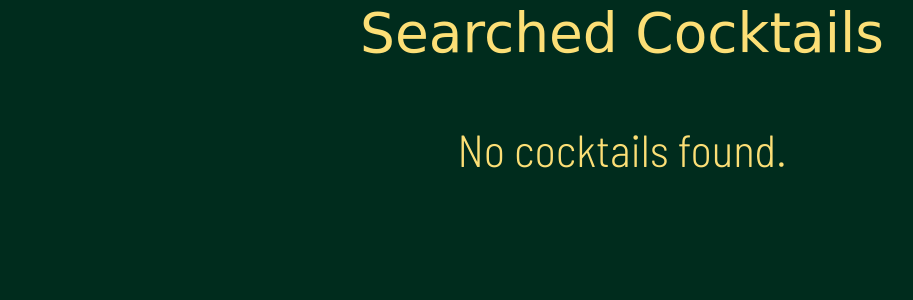
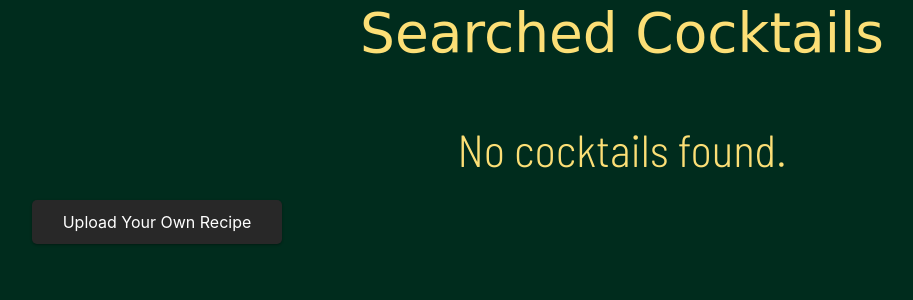
Before and after one commit to xNatthapol/SIP, a Django app: page /SIP/ in a window 1280 px wide. Shown: the part 170-470 px from the top of the page, without its empty margins (18-931 px from the left). Run offline with Django 4.2, Linux system fonts and the light colour scheme; data that the repository does not hold is empty; parts of the project's set-up code (start-up, migrations or seed data) failed here and were passed over; some libraries are stand-ins or nearby versions; some web fonts are replaced.

Commit message:
add upload button by Unikorn996

```diff
--- a/SIP/templates/sip/index.html
+++ b/SIP/templates/sip/index.html
@@ -121,6 +121,38 @@
         border-radius: 5px;
     }
 
+<!--    .upload {-->
+<!--        font-family: 'Barlow Semi Condensed', sans-serif;-->
+<!--        text-decoration: none;-->
+<!--        background-color: white;-->
+<!--        border-radius: 25px;-->
+<!--        box-shadow: rgba(0, 0, 0, 0.12) 0px 1px 3px, rgba(0, 0, 0, 0.24) 0px 1px 2px;-->
+<!--        margin-left: 25px;-->
+<!--        font-size: 15px;-->
+<!--        font-weight: 600;-->
+<!--        color: white;-->
+<!--        word-wrap: break-word;-->
+<!--        padding-left: 20px;-->
+<!--        padding-right: 20px;-->
+<!--        margin-top: 5.5px;-->
+<!--        height: 30px;-->
+<!--        line-height: 11px;-->
+<!--    }-->
+
+    .upl {
+        display: block;
+        width: 250px;
+        box-shadow: rgba(0, 0, 0, 0.12) 0px 1px 3px, rgba(0, 0, 0, 0.24) 0px 1px 2px;
+        background-color: #282828;
+        text-align: center;
+        border-radius: 5px;
+        margin-top: 9px;
+        padding: 10px;
+        padding-left: 15px;
+        padding-right: 15px;
+        color: white;
+    }
+
     /* @keyframes carousel {
         0% {
             transform: translateX(0);
@@ -187,10 +219,16 @@
                 </div>
             {% endfor %}
         </div>
+        <br>
+            <a class="upload" href="{% url 'SIP:upload_image' %}"><p class="upl">Upload Your Own Recipe</p></a>
         {% else %}
             <p class="text-not-found">No cocktails found.</p>
+        <a class="upload" href="{% url 'SIP:upload_image' %}"><p class="upl">Upload Your Own Recipe</p></a>
         {% endif %}
     {% endif %}
+
+<!--    <a class="upload" href="{% url 'SIP:upload_image' %}"><p class="text">Upload</p></a>-->
+
 
 
 </body>
@@ -203,27 +241,6 @@ $(document).ready(function(){
     centerPadding: '60px',
     slidesToShow: 3,
     responsive: [
-      {
-        breakpoint: 768,
-        settings: {
-          arrows: false,
-          centerMode: true,
-          centerPadding: '40px',
-          slidesToShow: 3
-        }
-      },
-      {
-        breakpoint: 480,
-        settings: {
-          arrows: false,
-          centerMode: true,
-          centerPadding: '40px',
-          slidesToShow: 1
-        }
-      }
-    ]
-  });
-});
-</script> -->
+    -->
 
 {% endblock %}
```
